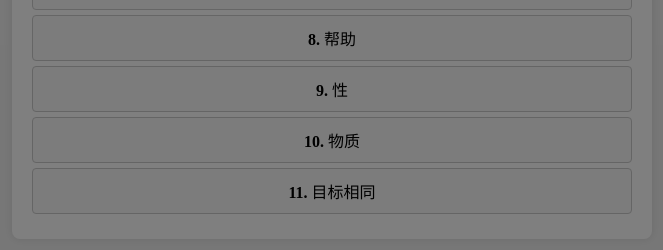
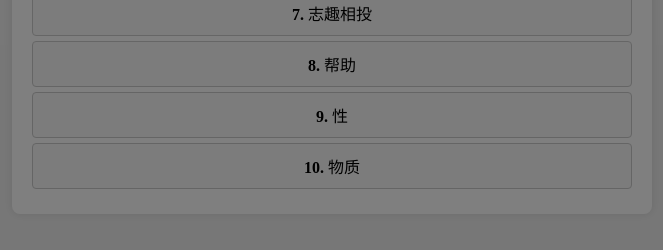
Before and after one commit to HMOU123/dating_goals, a plain HTML site: page index.html in a window 1280 px wide. Shown: the part 464-714 px from the top of the page, without its empty margins (308-971 px from the left). Drawn offline with Linux system fonts and the light colour scheme.

Commit message:
Update index.html

```diff
--- a/index.html
+++ b/index.html
@@ -93,7 +93,7 @@
 
     <script>
         // List of items
-        const items = ['欢乐', '陪伴', '体贴', '稳定', '浪漫','繁衍后代','志趣相投','帮助', '性','物质','目标相同'];
+        const items = ['欢乐', '陪伴', '体贴', '稳定', '浪漫','繁衍后代','志趣相投','帮助', '性','物质'];
 
         // Reference to the item list element
         const itemList = document.getElementById('itemList');
```
